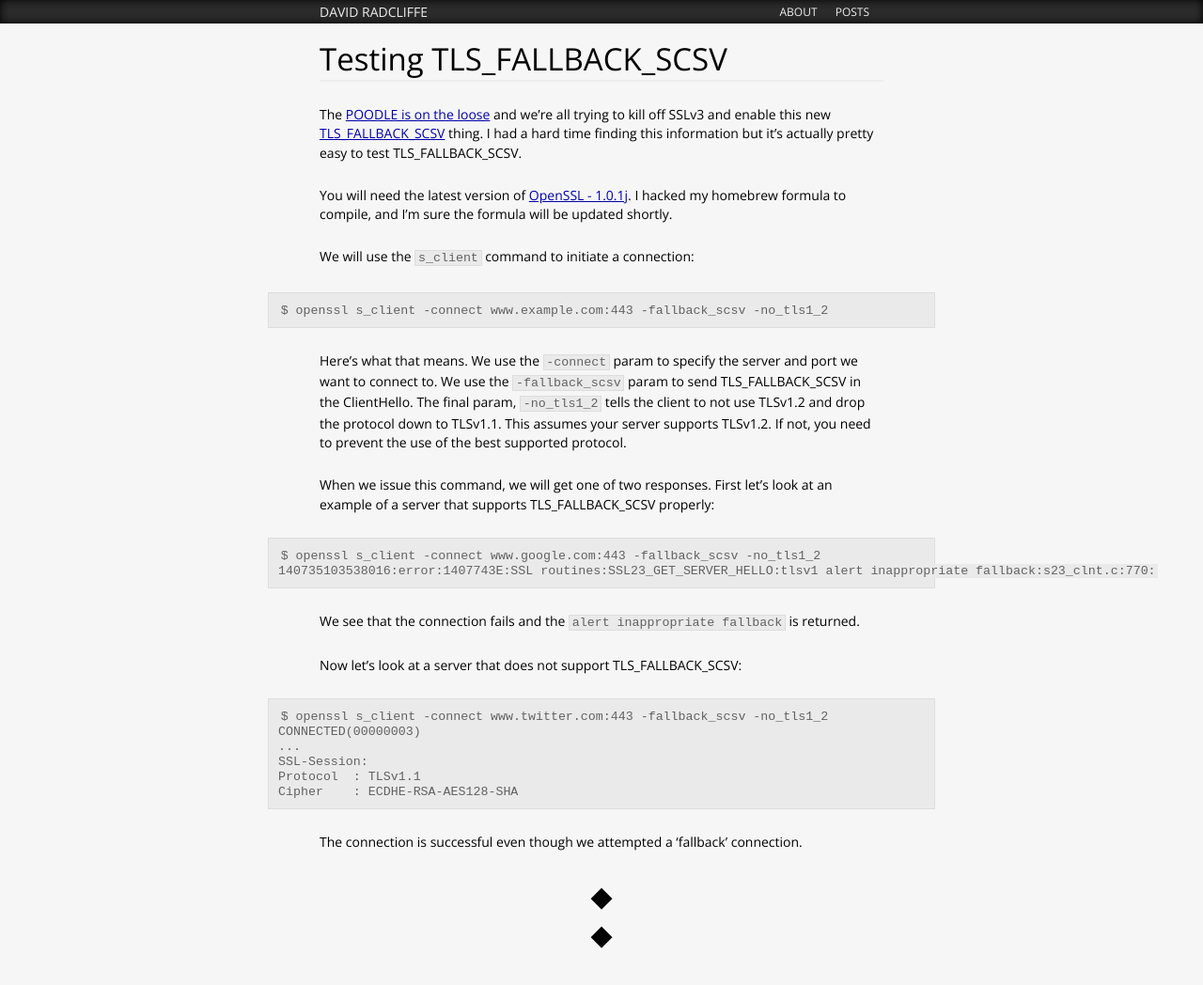
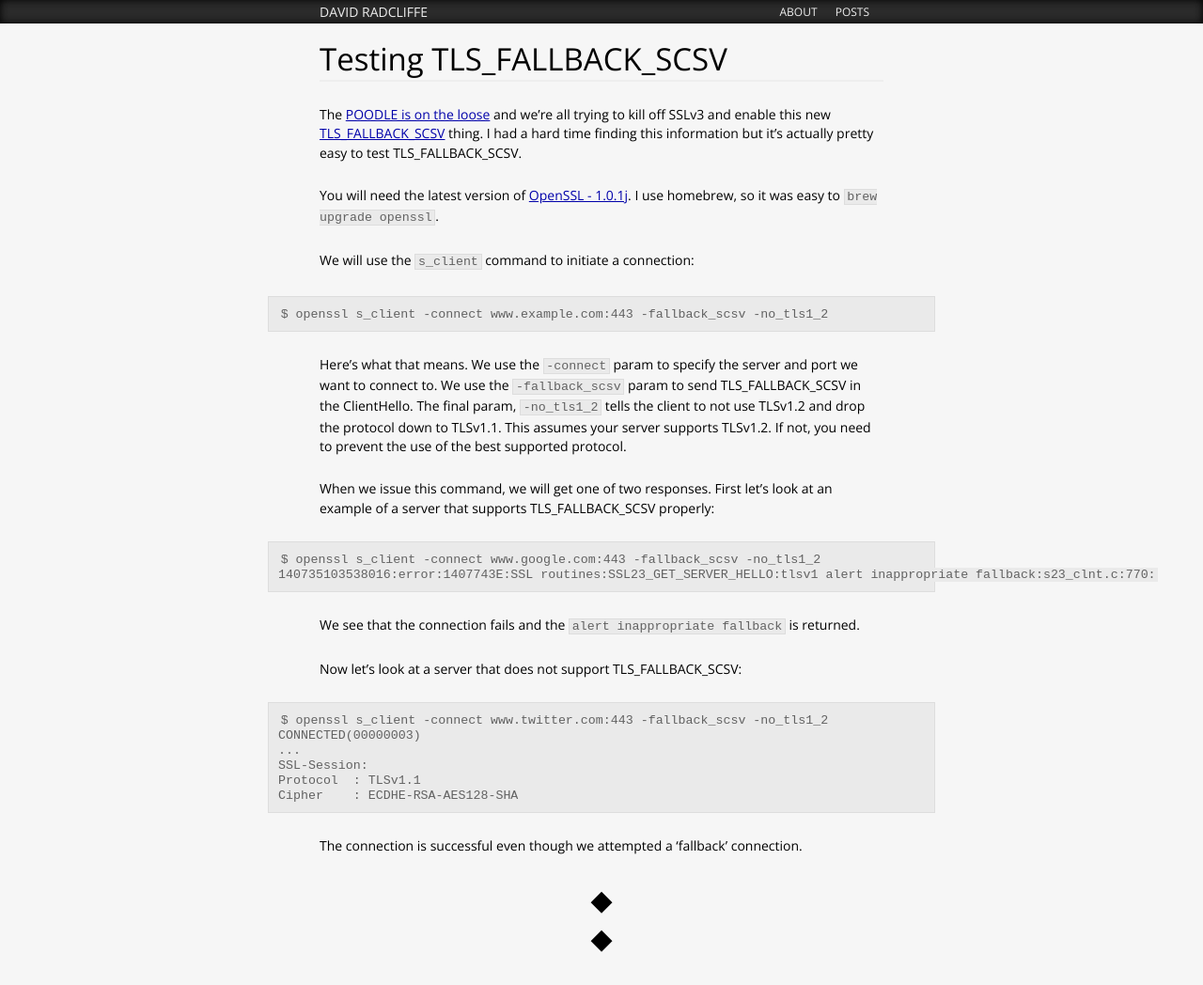
Before and after one commit to dwradcliffe/dwradcliffe.github.com, a Jekyll site: the page built from _posts/2014-10-16-testing-tls-fallback.md, in a window 1280 px wide. Shown: the whole page at 94% size. Built offline with Jekyll 4.4.1, drawn with Linux system fonts in a browser that asks for light colours; Markdown is read by kramdown in place of the engine named in the settings; comment, search, counter and statistics services are not loaded.

Commit message:
update homebrew instructions

```diff
--- a/_posts/2014-10-16-testing-tls-fallback.md
+++ b/_posts/2014-10-16-testing-tls-fallback.md
@@ -9,7 +9,7 @@ title: Testing TLS_FALLBACK_SCSV
 
 The [POODLE is on the loose](http://googleonlinesecurity.blogspot.com/2014/10/this-poodle-bites-exploiting-ssl-30.html) and we're all trying to kill off SSLv3 and enable this new [TLS_FALLBACK_SCSV](https://tools.ietf.org/html/draft-ietf-tls-downgrade-scsv-00) thing. I had a hard time finding this information but it's actually pretty easy to test TLS_FALLBACK_SCSV.
 
-You will need the latest version of [OpenSSL - 1.0.1j](https://www.openssl.org/source/). I hacked my homebrew formula to compile, and I'm sure the formula will be updated shortly.
+You will need the latest version of [OpenSSL - 1.0.1j](https://www.openssl.org/source/). I use homebrew, so it was easy to `brew upgrade openssl`.
 
 We will use the `s_client` command to initiate a connection:
 
```
